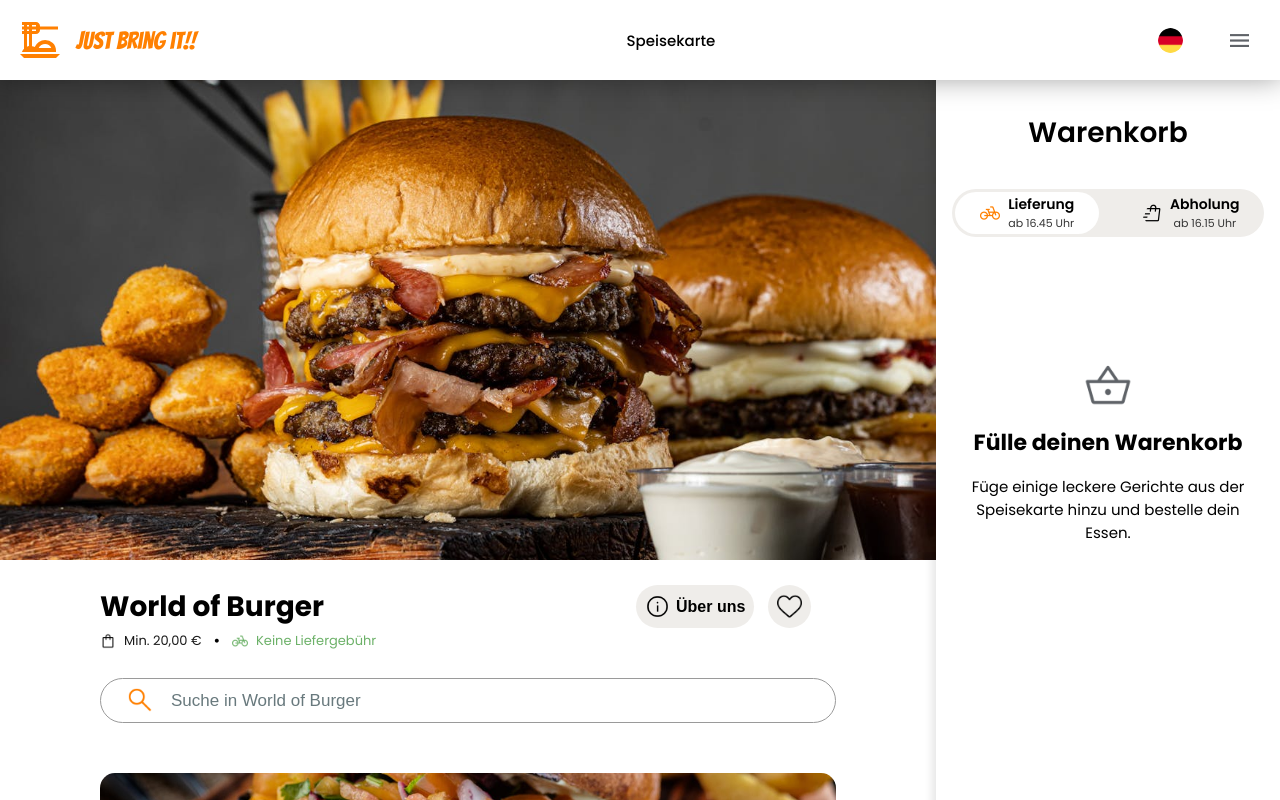
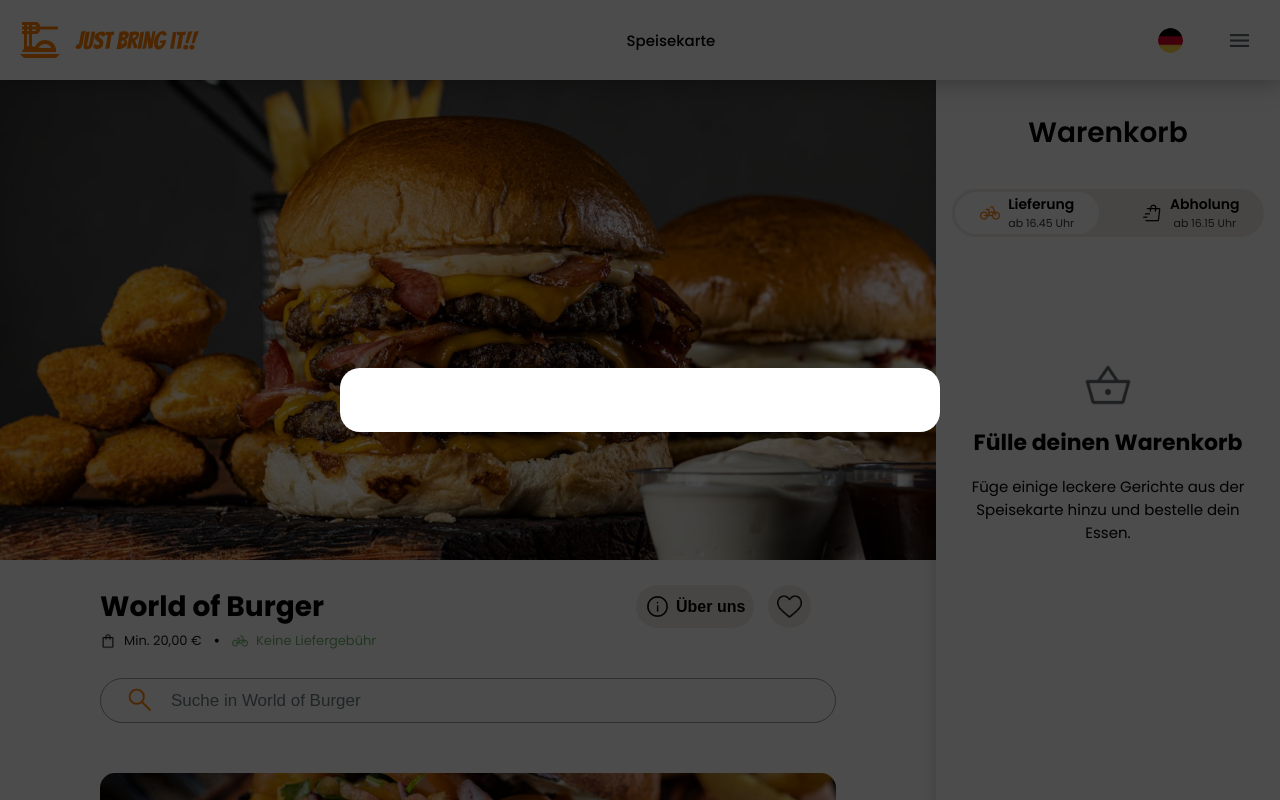
Before and after one commit to DominikTockloth/World-of-Burger, an Angular app: page / in a window 1280 px wide. Both pictures are taken after a click on the button "Über uns". Shown: the top 800 px of the page. Built offline with nearby package versions, Linux system fonts and the light colour scheme.

Commit message:
added page info overlay

```diff
--- a/src/app/hamburger-list/hamburger-list.component.html
+++ b/src/app/hamburger-list/hamburger-list.component.html
@@ -3,6 +3,7 @@
         <!---------------   burger category image   ---------------------------->
         <div class="image-box">
             <img [src]="group.image" alt="{{ group.category }}">
+            <span>{{group.category}} burger</span>
         </div>
 
 
--- a/src/app/hamburger-list/hamburger-list.component.scss
+++ b/src/app/hamburger-list/hamburger-list.component.scss
@@ -19,6 +19,17 @@ $bike: #6cb168;
 
     .image-box {
         width: 100%;
+        display: flex;
+        flex-direction: column;
+        gap: 20px;
+
+        span {
+            font-size: 24px;
+            font-weight: 700;
+            color: black;
+            text-decoration: underline;
+            text-transform: capitalize;
+        }
 
         img {
             height: 150px;
--- a/src/app/main-content/main-content.component.html
+++ b/src/app/main-content/main-content.component.html
@@ -4,7 +4,7 @@
         <div class="headline-box">
             <h3>World of Burger</h3>
             <div class="about-box">
-                <button class="button"><img src="/images/info.png" alt="info-icon"> Über uns</button>
+                <button class="button" (click)="openPageInfo()" ><img src="/images/info.png" alt="info-icon"> Über uns</button>
                 <span (click)="toggleHeart()"><img [src]="heartImage" alt="heart"></span>
             </div>
         </div>
@@ -25,3 +25,4 @@
 </section>
 
 <app-product-information *ngIf="isProductInfoOpen" (productInfoClosed)="closeProductInfo()"></app-product-information>
+<app-page-information *ngIf="isPageInfoOpen" (pageInfoClosed)="closePageInfo()"></app-page-information>
--- a/src/app/main-content/main-content.component.ts
+++ b/src/app/main-content/main-content.component.ts
@@ -4,6 +4,7 @@ import { Hamburger } from '../models/hamburger.model';
 import { HamburgerListComponent } from '../hamburger-list/hamburger-list.component';
 import { ProductInformationComponent } from '../overlays/components/product-information/product-information.component';
 import { NgIf } from '@angular/common';
+import { PageInformationComponent } from '../overlays/components/page-information/page-information.component';
 
 @Component({
   selector: 'app-main-content',
@@ -11,6 +12,7 @@ import { NgIf } from '@angular/common';
   imports: [
     HamburgerListComponent,
     ProductInformationComponent,
+    PageInformationComponent,
     NgIf
   ],
   templateUrl: './main-content.component.html',
@@ -18,11 +20,15 @@ import { NgIf } from '@angular/common';
 })
 export class MainContentComponent {
   isProductInfoOpen: boolean = false;
+  isPageInfoOpen: boolean = false;
   isHeartFilled: boolean = false;
   hamburgers: Hamburger[] = [];
 
+  @Output() pageInfoclosed = new EventEmitter<void>();
+
   constructor() { }
 
+  /*****************************  Handles the product-information overlay  ********************/
   openProductInfo(): void {
     this.isProductInfoOpen = true;
     document.body.style.overflow = 'hidden';
@@ -32,7 +38,17 @@ export class MainContentComponent {
     this.isProductInfoOpen = false;
     document.body.style.overflow = '';
   }
+  /***********************************  Handles the page-information overlay  ********************/
+  openPageInfo(): void {
+    this.isPageInfoOpen = true;
+    document.body.style.overflow = 'hidden';
+    //  this.pageInfoOpened.emit();
+  }
+  closePageInfo(): void {
+    this.pageInfoclosed.emit();
+  }
 
+  /*********  Switches the heart icon on main-content to filled and not filled  ********************/
   toggleHeart(): void {
     this.isHeartFilled = !this.isHeartFilled;
   }
--- /dev/null
+++ b/src/app/overlays/components/page-information/page-information.component.html
@@ -0,0 +1,6 @@
+<div class="overlay">
+    <div class="content-box">
+
+    </div>
+
+</div>
--- /dev/null
+++ b/src/app/overlays/components/page-information/page-information.component.scss
@@ -0,0 +1,27 @@
+$orange: #FF8001;
+$bg-span: #EFEDEA;
+$bike: #6cb168;
+//font-family: "Poppins", sans-serif;
+// font-family: "Bangers", system-ui;
+
+.overlay {
+    position: fixed;
+    inset: 0;
+    display: flex;
+    justify-content: center;
+    align-items: center;
+    height: 100vh;
+    background-color: rgba(0, 0, 0, 0.7);
+    z-index: 10;
+
+    .content-box {
+        display: flex;
+        flex-direction: column;
+        background-color: white;
+        width: 600px;
+        box-sizing: border-box;
+        padding: 32px;
+        border-radius: 20px;
+        font-family: "Poppins", sans-serif;
+    }
+}
--- /dev/null
+++ b/src/app/overlays/components/page-information/page-information.component.ts
@@ -0,0 +1,22 @@
+import { Component, EventEmitter, Output } from '@angular/core';
+
+@Component({
+  selector: 'app-page-information',
+  standalone: true,
+  imports: [],
+  templateUrl: './page-information.component.html',
+  styleUrl: './page-information.component.scss'
+})
+export class PageInformationComponent {
+  isPageInfoOpen: boolean = false;
+
+  openPageInfo(): void {
+    this.isPageInfoOpen = true;
+    document.body.style.overflow = 'hidden';
+  }
+  closePageInfo(): void {
+    this.isPageInfoOpen = false;
+    document.body.style.overflow = '';
+  }
+
+}
--- a/src/app/overlays/components/product-information/product-information.component.ts
+++ b/src/app/overlays/components/product-information/product-information.component.ts
@@ -13,4 +13,5 @@ export class ProductInformationComponent {
   closeProductInfo(): void {
     this.productInfoClosed.emit(); // Event auslösen
   }
+
 }
```
Also changed, not shown: 1 other file (tests, documents, lock files or other folders).
